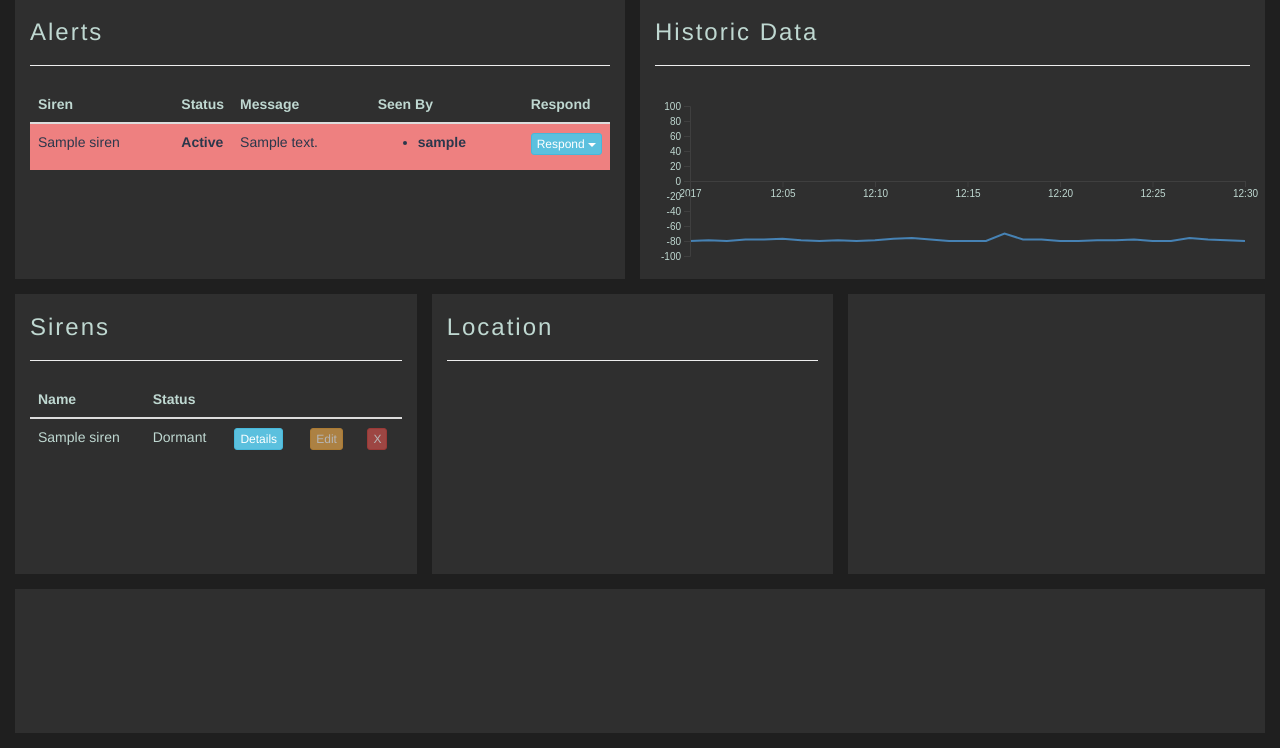
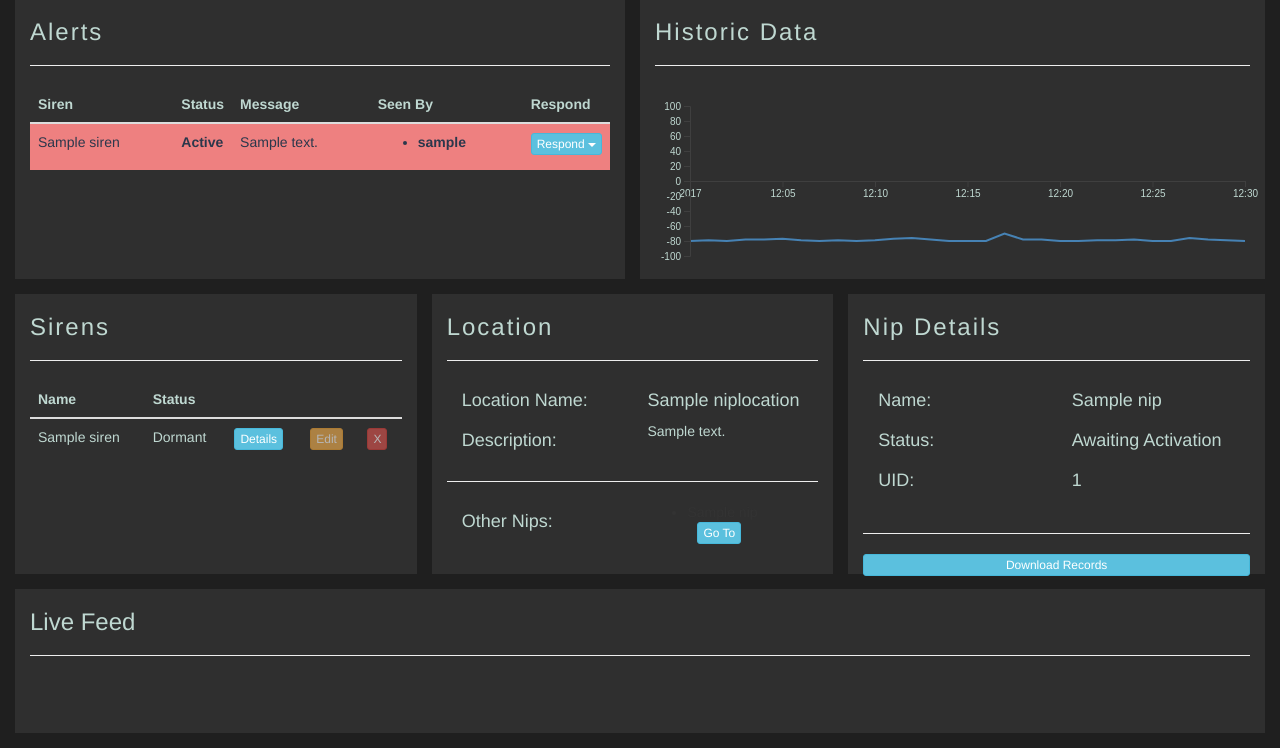
Before and after one commit to RichardSmith159/NIPPI, a Django app: page /analytics/details/1/ in a window 1280 px wide. Shown: the part 85-833 px from the top of the page. Run offline with Django 3.2, Linux system fonts and the light colour scheme; tables that the repository leaves empty hold one stand-in row (values such as "Sample post"); some libraries are stand-ins or nearby versions.

Commit message:
location and details panels

```diff
--- a/analytics/static/css/details.css
+++ b/analytics/static/css/details.css
@@ -65,3 +65,28 @@
     padding-bottom: 60px;
     padding-right: 20px;
 }
+
+#locationNipListContainer {
+    max-height: 100px;
+    overflow-y: auto;
+}
+
+.locationNipListItem {
+    margin-bottom: 5px;
+}
+
+.goToRelatedNip {
+    margin-left: 10px;
+}
+
+.containerText {
+    color: #bfd8d1;
+}
+
+#nipDetailsDivider {
+    margin-top: 12px !important;
+}
+
+#openDownloadModal {
+    width: 100%;
+}
--- a/analytics/templates/analytics/details.html
+++ b/analytics/templates/analytics/details.html
@@ -158,14 +158,83 @@
                     <h3 class="containerHeaderText">Location</h3>
                     <hr>
                 </div>
+                <div class="col-md-12">
+                    <div class="col-md-6" align="left">
+                        <h4 class="containerText locationName">Location Name:</h4>
+                    </div>
+                    <div class="col-md-6">
+                        <h4 class="containerText locationName">{{nip.location.name}}</h4>
+                    </div>
+                </div>
+                <div class="col-md-12">
+                    <div class="col-md-6" align="left">
+                        <h4 class="containerText">Description:</h4>
+                    </div>
+                    <div class="col-md-6" align="left">
+                        <p class="containerText">{{nip.location.description}}</p>
+                    </div>
+                </div>
+                <div class="col-md-12"><hr></div>
+                <div class="col-md-12">
+                    <div class="col-md-6">
+                        <h4 class="containerText">Other Nips:</h4>
+                    </div>
+                    <div class="col-md-6" id="locationNipListContainer">
+                        <ul id="locationNipsList">
+                            {% for n in nip.location.nip_set.all %}
+                                <li class="locationNipListItem locationContainerText">
+                                    {{n.name}}
+                                    <button type="button" class="btn btn-xs btn-info goToRelatedNip">Go To</button>
+                                </li>
+                            {% endfor %}
+                        </ul>
+                    </div>
+                </div>
             </div>
         </div>
         <div class="col-md-4 outerContainer rightContainer">
-            <div class="col-md-12 simpleContainer"></div>
+            <div class="col-md-12 simpleContainer" id="nipDetailscontainer">
+                <div class="col-md-12 header">
+                    <h3 class="containerHeaderText">Nip Details</h3>
+                    <hr>
+                </div>
+                <div class="col-md-12">
+                    <div class="col-md-6">
+                        <h4 class="containerText">Name:</h4>
+                    </div>
+                    <div class="col-md-6">
+                        <h4 class="containerText">{{nip.name}}</h4>
+                    </div>
+                </div>
+                <div class="col-md-12">
+                    <div class="col-md-6">
+                        <h4 class="containerText">Status:</h4>
+                    </div>
+                    <div class="col-md-6">
+                        <h4 class="containerText">{{nip.get_verbose_status}}</h4>
+                    </div>
+                </div>
+                <div class="col-md-12">
+                    <div class="col-md-6">
+                        <h4 class="containerText">UID:</h4>
+                    </div>
+                    <div class="col-md-6">
+                        <h4 class="containerText">{{nip.uid}}</h4>
+                    </div>
+                </div>
+                <div class="col-md-12" id="nipDetailsDivider"><hr></div>
+                <div class="col-md-12">
+                    <button type="button" class="btn btn-xs btn-info" id="openDownloadModal">Download Records</button>
+                </div>
+            </div>
         </div>
     </div>
     <div class="col-md-12 dataRow" id="bottomRow">
         <div class="col-md-12 simpleContainer" id="liveFeedContainer">
+            <div class="col-md-12 header">
+                <h3>Live Feed</h3>
+                <hr>
+            </div>
         </div>
     </div>
 {% endblock %}
```
Also changed, not shown: analytics/static/css/graphing/liveFeed.js (added, +11 -0 lines), nips/models.py (line endings or trailing spaces).
